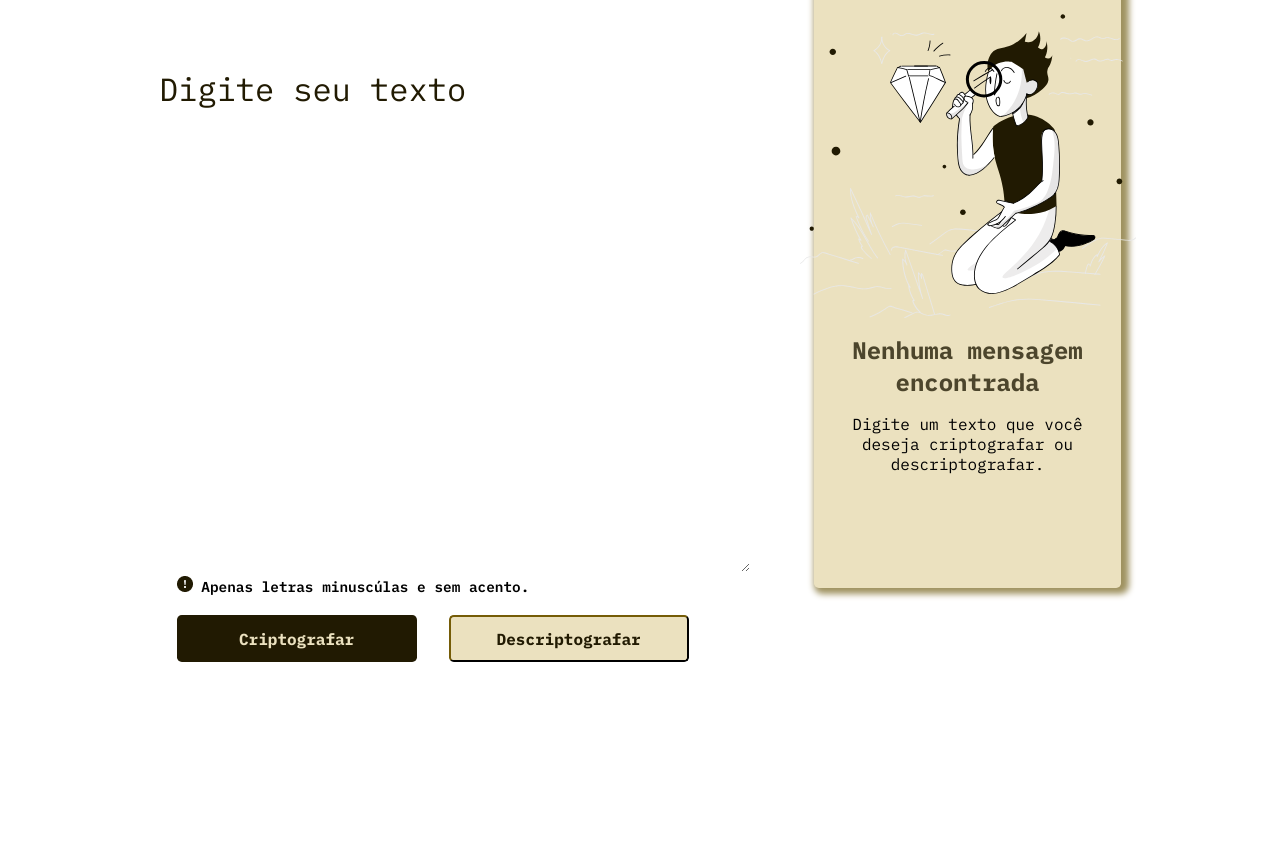
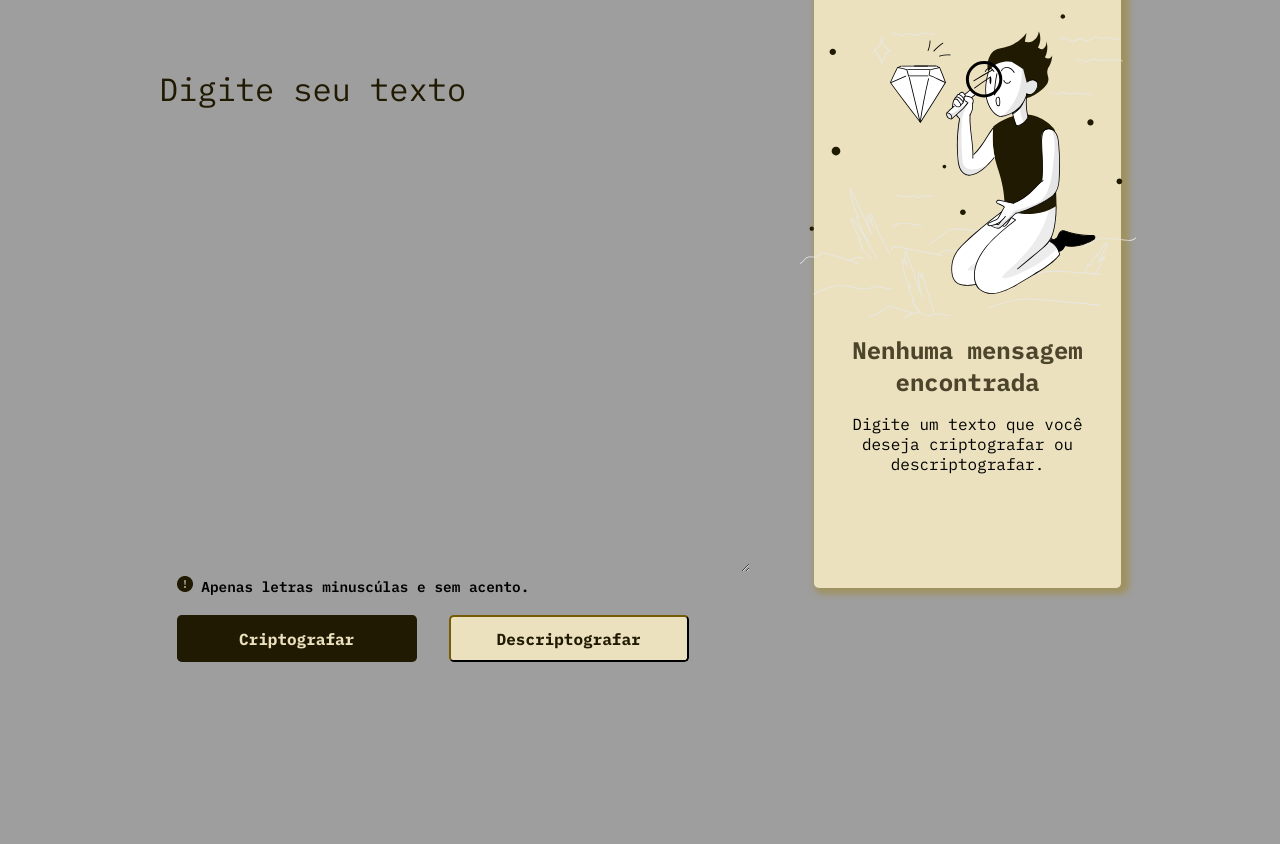
Before and after one commit to CarlaMSLopes/DesafioAlura, a plain HTML site: page index.html in a window 1280 px wide. Shown: the part 154-998 px from the top of the page. Drawn offline with Linux system fonts and the light colour scheme; the site is published under a folder, as on GitHub Pages, so addresses that start at the root find nothing.

Commit message:
Update styles.css
caminho do background

```diff
--- a/styles.css
+++ b/styles.css
@@ -15,7 +15,7 @@
 body {
     width: 100%;
     height: 100vh;
-    background-image: url(/sources/papirobinario.jpg);
+    background-image: url(sources/papirobinario.jpg);
 
 }
 
```
